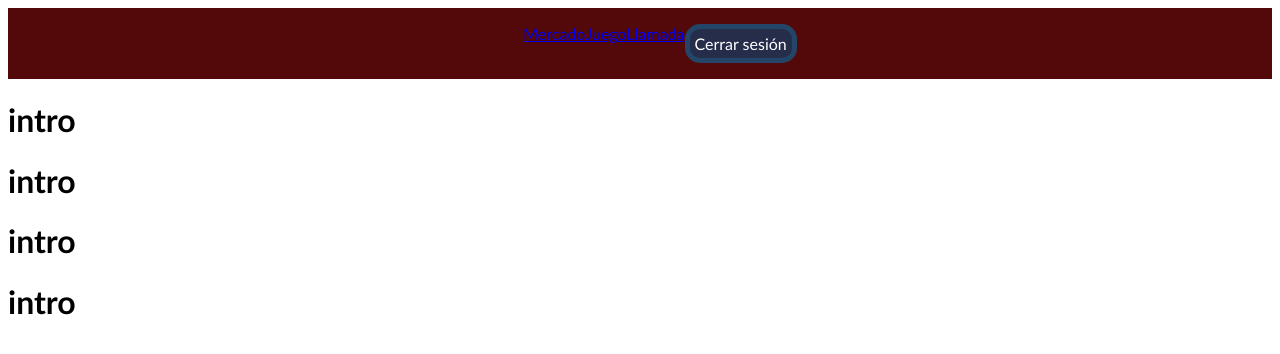
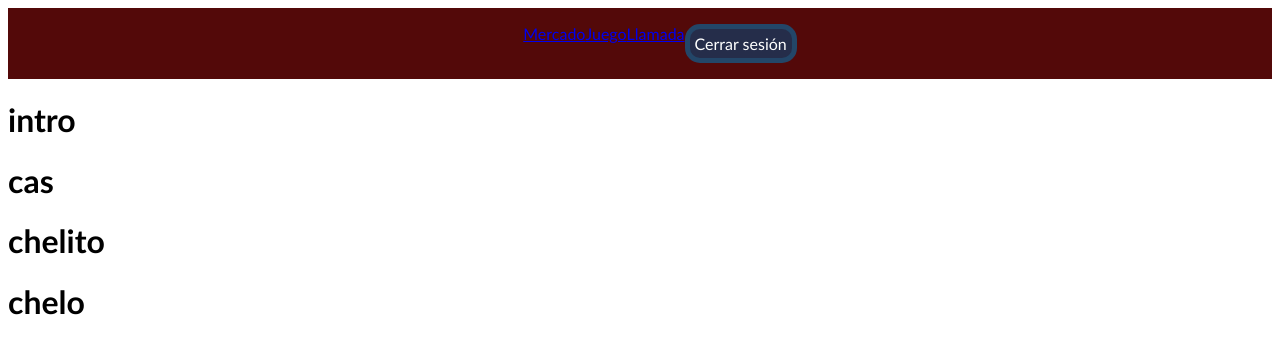
Before and after one commit to marcelo-sd/juegosx, a React (Vite) app: page / in a window 1280 px wide. Shown: the top 354 px of the page. Built offline with nearby package versions, Linux system fonts and the light colour scheme.

Commit message:
decorado para q funcione

```diff
--- a/package.json
+++ b/package.json
@@ -5,7 +5,7 @@
   "type": "module",
   "scripts": {
     "predeploy":"npm run build",
-    "deploy":"gh-pages -d build",
+    "deploy":"gh-pages -d dist",
     "dev": "vite",
     "build": "vite build",
     "lint": "eslint src --ext js,jsx --report-unused-disable-directives --max-warnings 0",
--- a/src/App.jsx
+++ b/src/App.jsx
@@ -5,6 +5,7 @@ import Navbar from "./Components/Navbar.jsx";
 import Intro from "./Components/Intro.jsx";
 import Mercado from "./Components/MercadoPago.jsx";
 import VideoCall from './Components/VideoCall.jsx'
+import Jjsjsj from './Components/Jjsjsj.jsx'
 
 function App() {
   return (
@@ -17,6 +18,7 @@ function App() {
             <Route path="game" element={<Game />} />
             <Route path="mercado" element={<Mercado />} />
             <Route path="llamada" element={<VideoCall />} />
+            <Route path="jjj" element={<Jjsjsj />} />
           </Routes>
         </Router>
       </div>
--- a/src/Components/Intro.jsx
+++ b/src/Components/Intro.jsx
@@ -6,9 +6,9 @@ function Intro() {
     <div className='introcls'>
 
     <div><h1>intro</h1></div>
-    <div><h1>intro</h1></div>
-    <div><h1>intro</h1></div>
-    <div><h1>intro</h1></div>
+    <div><h1>cas</h1></div>
+    <div><h1>chelito</h1></div>
+    <div><h1>chelo</h1></div>
 
     </div>
   )
--- /dev/null
+++ b/src/Components/Jjsjsj.jsx
@@ -0,0 +1,9 @@
+import React from 'react'
+
+function jjsjsj() {
+  return (
+    <div>jjsjsj</div>
+  )
+}
+
+export default jjsjsj
```
